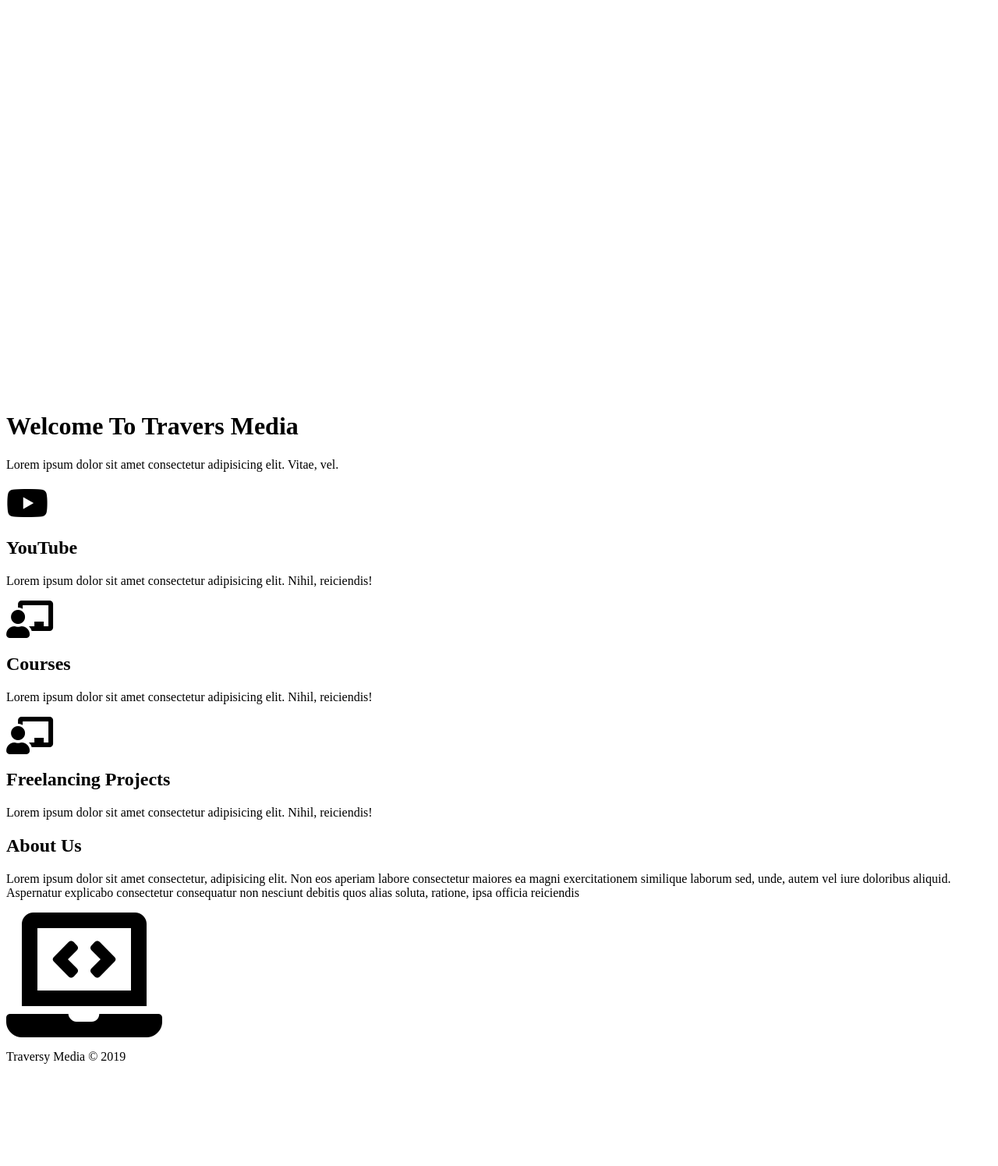
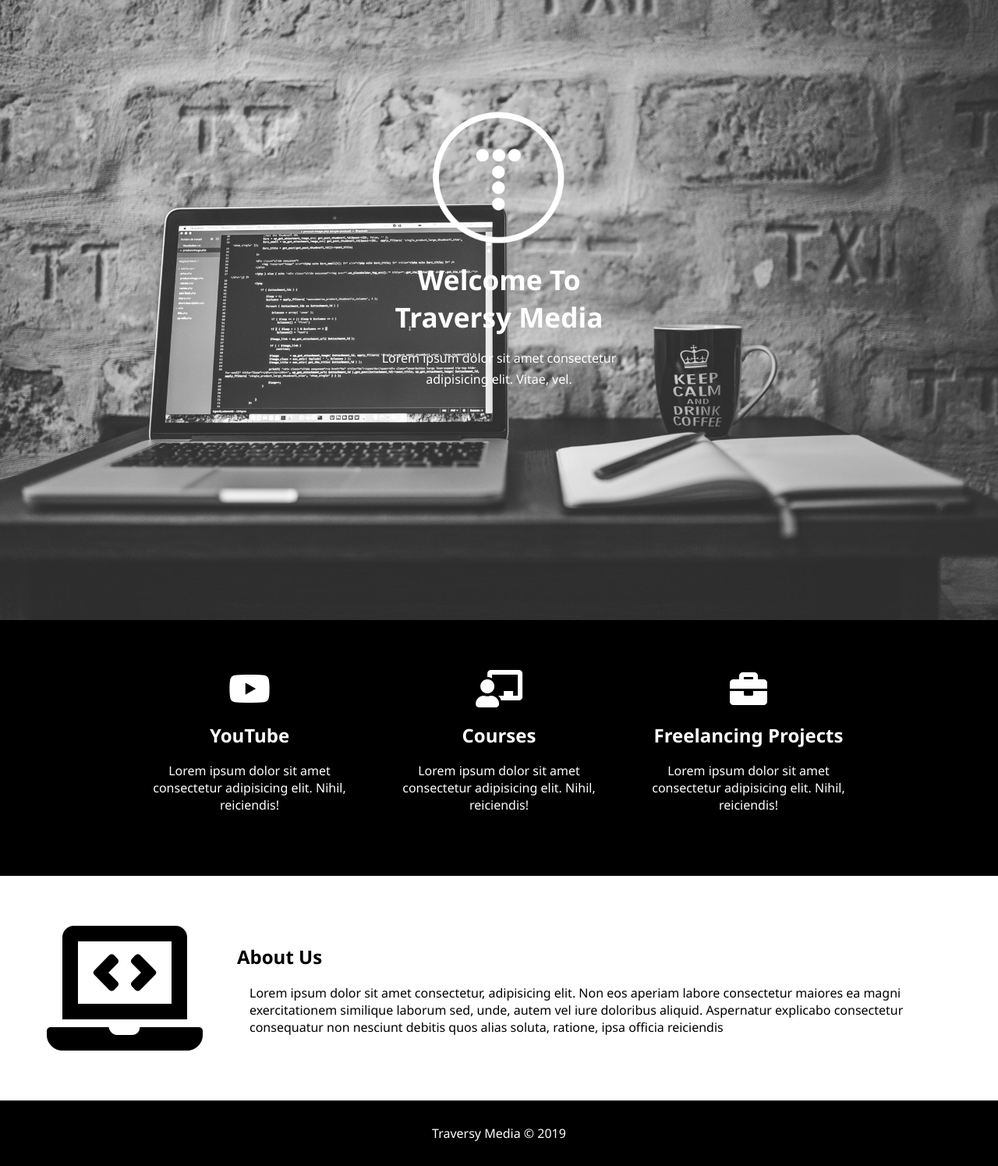
Before and after one commit to Nata-vev/Blur-landing-site, a plain HTML site: page index.html in a window 1280 px wide. Shown: the part 5-1500 px from the top of the page at 78% size. Before the commit the page ends 1385 px from the top, so only its background shows below. Drawn offline with Linux system fonts and the light colour scheme.

Commit message:
Add  css styles

```diff
--- /dev/null
+++ b/assets/css/style.css
@@ -0,0 +1,73 @@
+* {
+  box-sizing: 0;
+  margin: 0;
+  padding: 0;
+}
+
+:root {
+  color: #fff;
+  font-family: "Segoe UI", Tahoma, Geneva, Verdana, sans-serif;
+  background-color: black;
+  text-align: center;
+}
+.header {
+  background-image: url("../image/bg.jpg");
+  background-repeat: no-repeat;
+  background-size: cover;
+  background-position: center;
+  min-height: 100vh;
+}
+
+.header-container {
+  display: flex;
+  flex-direction: column;
+  justify-content: center;
+  align-items: center;
+  min-height: 83vh;
+}
+.line{
+  line-height: 1.7;
+}
+
+.logo {
+  height: 180px;
+  width: 180px;
+}
+.header-title {
+  font-size: 35.2px;
+  margin-top: 16px;
+}
+.p-text {
+  font-size: 16px;
+  margin: 16px;
+}
+.h2-title {
+  margin: 18.72px 0;
+}
+.services {
+  display: flex;
+  max-width: 960px;
+  margin: 0 auto;
+  padding: 64px 16px;
+}
+
+.about {
+  display: flex;
+  align-items: center;
+  padding: 64px 16px;
+  color: initial;
+  background-color: #fff;
+  text-align: initial;
+}
+
+.about-img-wrapper {
+  margin: 0 auto;
+}
+
+.about-content-wrapper {
+  max-width: 960px;
+}
+
+.footer {
+  padding: 15px;
+}
--- a/index.html
+++ b/index.html
@@ -1,63 +1,74 @@
 <!DOCTYPE html>
 <html lang="en">
   <head>
-    <meta charset="UTF-8" />
-    <link rel="stylesheet" href="https://use.fontawesome.com/releases/v5.7.2/css/all.css" integrity="sha384-fnmOCqbTlWIlj8LyTjo7mOUStjsKC4pOpQbqyi7RrhN7udi9RwhKkMHpvLbHG9Sr" crossorigin="anonymous">
-    <link rel="stylesheet" href="./assets/css/style.css" />
+    <meta charset="UTF-8">
+    <link
+      rel="stylesheet"
+      href="https://use.fontawesome.com/releases/v5.7.2/css/all.css"
+      integrity="sha384-fnmOCqbTlWIlj8LyTjo7mOUStjsKC4pOpQbqyi7RrhN7udi9RwhKkMHpvLbHG9Sr"
+      crossorigin="anonymous">
+    <link rel="stylesheet" href="./assets/css/style.css">
     <title>Blur Landing site</title>
   </head>
   <body>
+
       <header class="header">
-      <img class="logo" src="./assets/image/logo.png" alt="Traversy Media" />
-      <h1>Welcome To Travers Media</h1>
-      <p>
-        Lorem ipsum dolor sit amet consectetur adipisicing elit. Vitae, vel.
+        <div class="header-container">
+        <img class="logo" src="./assets/image/logo.png" alt="Traversy Media">
+        <h1 class="header-title">Welcome To <br>Traversy Media</h1>
+        <p class="p-text line">
+          Lorem ipsum dolor sit amet consectetur <br> adipisicing elit. Vitae, vel.
         </p>
+      </div>
       </header>
 
     <main>
+      <div class="services">
         <article>
           <i class="fab fa-youtube fa-3x"></i>
-        <h2>YouTube</h2>
-        <p>
+          <h2 class="h2-title">YouTube</h2>
+          <p class="p-text">
+            Lorem ipsum dolor sit amet consectetur  adipisicing elit. Nihil,
+            reiciendis!
+          </p>
+        </article>
+        <article>
+          <i class="fas fa-chalkboard-teacher fa-3x"></i>
+          <h2 class="h2-title">Courses</h2>
+          <p class="p-text">
             Lorem ipsum dolor sit amet consectetur adipisicing elit. Nihil,
             reiciendis!
           </p>
         </article>
-
         <article>
-        <i class="fas fa-chalkboard-teacher fa-3x"></i>
-        <h2>Courses</h2>
-        <p>
+          <i class="fas fa-briefcase fa-3x"></i>
+            <h2 class="h2-title">Freelancing Projects</h2>
+            <p class="p-text">
               Lorem ipsum dolor sit amet consectetur adipisicing elit. Nihil,
               reiciendis!
             </p>
         </article>
+      </div>
 
-      <article>
-        <i class="fas fa-chalkboard-teacher fa-3x"></i>
-        <h2>Freelancing Projects</h2>
-        <p>
-          Lorem ipsum dolor sit amet consectetur adipisicing elit. Nihil,
-          reiciendis!
-        </p>
-      </article>
-
-      <article>
-        <h2>About Us</h2>
-        <p>
+      <article class="about">
+        <div class="about-img-wrapper">
+          <i class="laptop fas fa-laptop-code fa-10x"></i>
+          </div>
+          <div class="about-content-wrapper">
+          <h2 class="h2-title">About Us</h2>
+          <p class="p-text">
             Lorem ipsum dolor sit amet consectetur, adipisicing elit. Non eos
             aperiam labore consectetur maiores ea magni exercitationem similique
             laborum sed, unde, autem vel iure doloribus aliquid. Aspernatur
             explicabo consectetur consequatur non nesciunt debitis quos alias
             soluta, ratione, ipsa officia reiciendis
           </p>
-        <i class="fas fa-laptop-code fa-10x"></i>
+        </div>
       </article>
     </main>
 
-    <footer>
-      <p>Traversy Media © 2019</p>
+    <footer class="footer">
+      <p class="p-text">Traversy Media © 2019</p>
     </footer>
   </body>
 </html>
```
Lines whose indentation alone changed are shown as unchanged.
